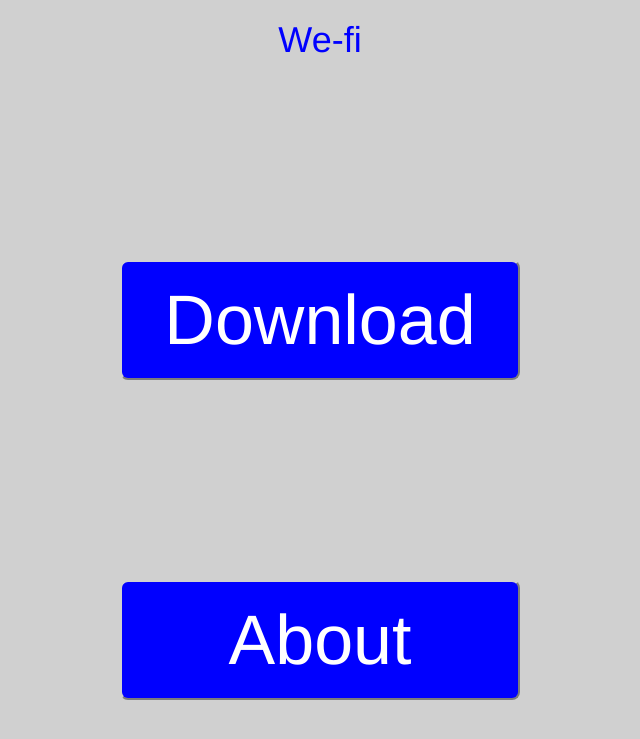
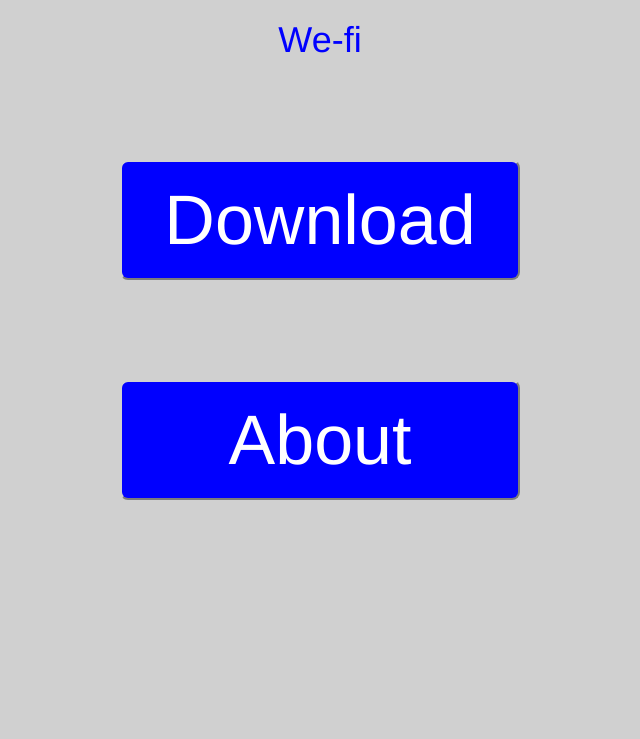
Before and after one commit to Stever4/wifi-server, a Django app: page / in a window 1280 px wide. Shown: the top 739 px of the page, without its empty margins (320-960 px from the left). Run offline with Django 3.2, Linux system fonts and the light colour scheme; some libraries are stand-ins or nearby versions.

Commit message:
too spaced out

```diff
--- a/home/static/home/css/extra.css
+++ b/home/static/home/css/extra.css
@@ -38,7 +38,7 @@ body {
     -webkit-border-radius: 8px;
        -moz-border-radius: 8px;
             border-radius: 8px;
-   margin-top: 200px;
+   margin-top: 100px;
    position: relative;
 
         }
```
